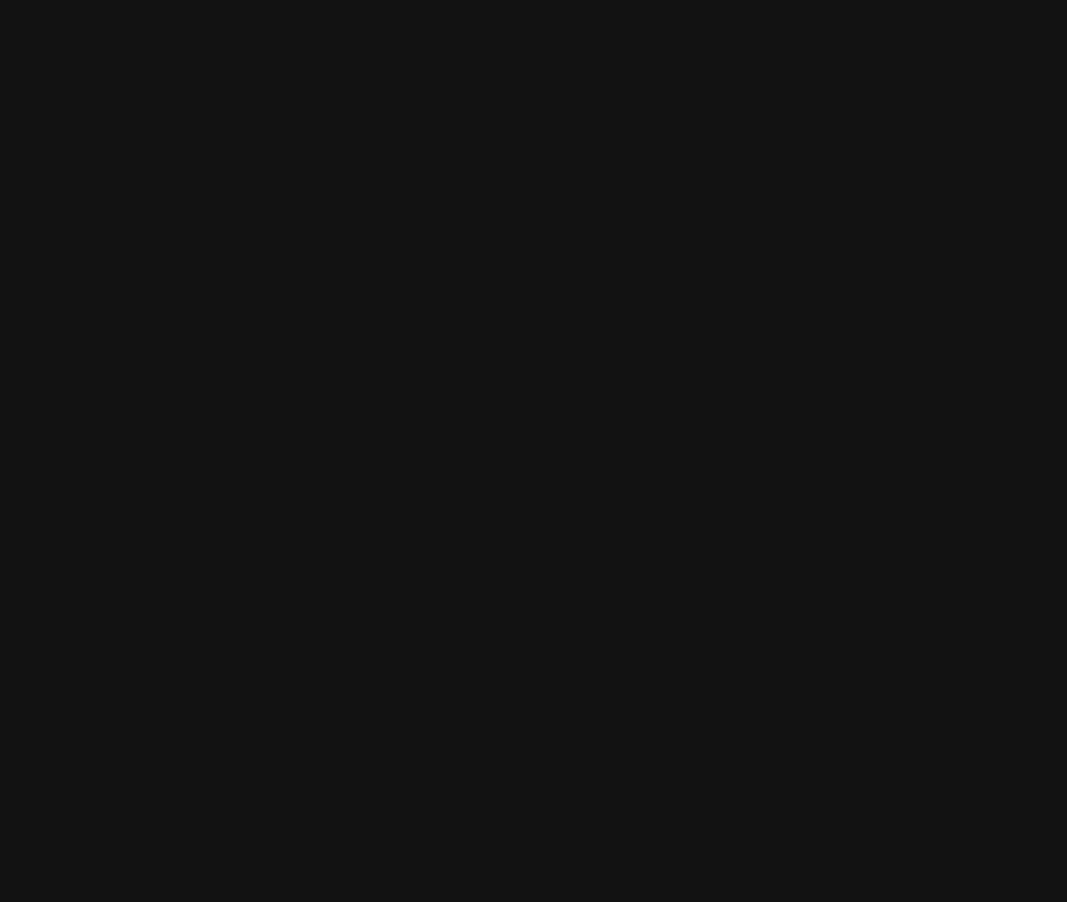
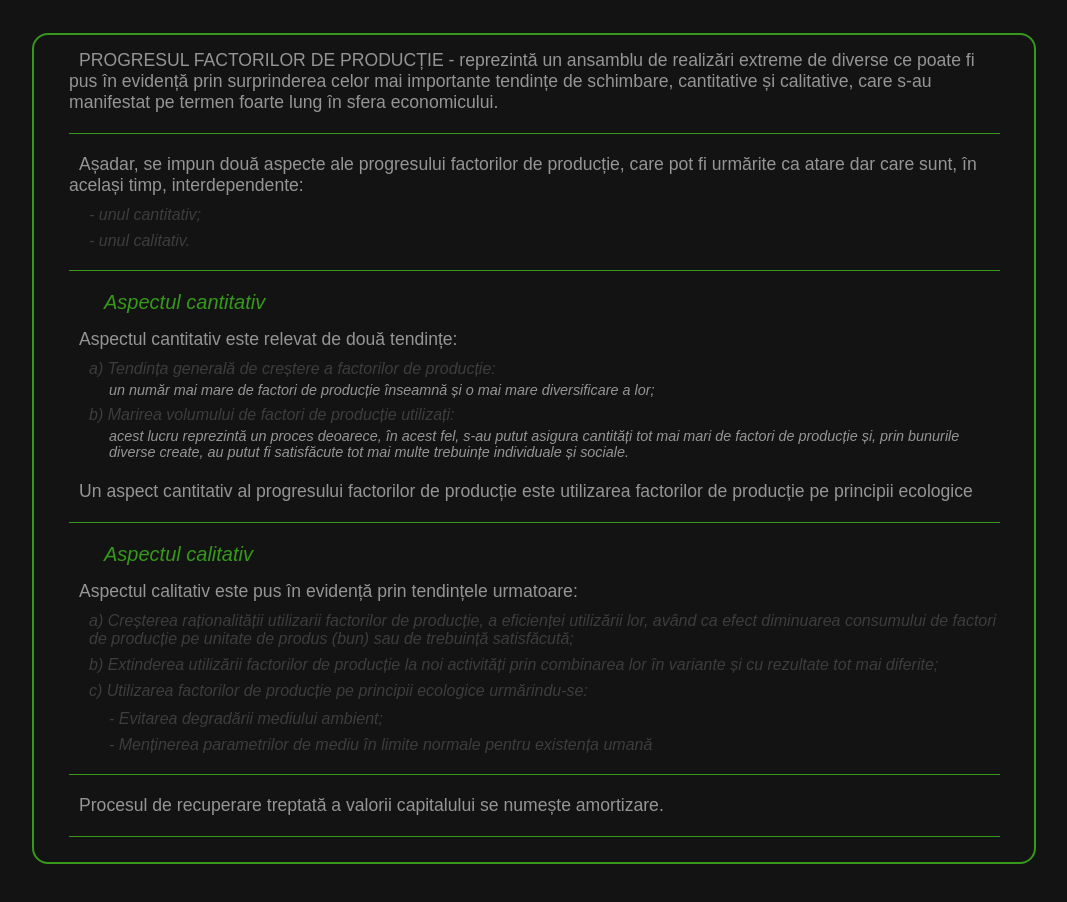
Before and after one commit to TheAncientOwl/progresul-fdp-react, a React (Create React App) app: page / in a window 1280 px wide. Shown: the part 1340-2242 px from the top of the page, without its empty margins (106-1173 px from the left). Before the commit the page ends 1303 px from the top, so only its background shows below. Built offline with nearby package versions, Linux system fonts and the light colour scheme.

Commit message:
added content section + components responsiveness.

```diff
--- a/src/App.js
+++ b/src/App.js
@@ -11,6 +11,7 @@ import {
   SubParagraph,
   ParagraphIndent,
   Divider,
+  SectionSubTitle,
 } from './components/content/ContentElements';
 import ContentSection from './components/content';
 import ComponenteleCapitaluluiGr from './images/componentele_capitalului.png';
@@ -36,18 +37,18 @@ const theme = {
 
 export default function App() {
   const items = [
-    { title: 'Tipuri de capital', to: 'section-title' },
-    { title: 'Aspecte', to: 'section-title' },
+    { title: 'Tipuri de capital', to: 'tipuri-de-capital' },
+    { title: 'Aspecte', to: 'aspecte' },
     { title: 'Dezvoltarea economică', to: 'section-title' },
   ];
 
   return (
     <>
       <ThemeProvider theme={theme}>
-        <div style={{ minHeight: '150vh' }}>
+        <>
           <Navbar title='Capitalul tehnic si progresul factorilor de productie' items={items} />
           <ContentContainer>
-            <ContentSection id='section-title'>
+            <ContentSection id='tipuri-de-capital'>
               <SectionTitle>Tipuri de capital</SectionTitle>
               <Paragraph>
                 <ParagraphIndent />
@@ -116,8 +117,87 @@ export default function App() {
               />
               <Divider />
             </ContentSection>
+
+            <ContentSection id='aspecte'>
+              <SectionTitle>Aspectul calitativ si cantitativ al factorilor de producție</SectionTitle>
+              <Paragraph>
+                <ParagraphIndent />
+                PROGRESUL FACTORILOR DE PRODUCȚIE - reprezintă un ansamblu de realizări extreme de diverse ce poate fi
+                pus în evidență prin surprinderea celor mai importante tendințe de schimbare, cantitative și calitative,
+                care s-au manifestat pe termen foarte lung în sfera economicului.
+              </Paragraph>
+              <Divider />
+              <Paragraph>
+                <ParagraphIndent />
+                Așadar, se impun două aspecte ale progresului factorilor de producție, care pot fi urmărite ca atare dar
+                care sunt, în același timp, interdependente:
+                <SectionList>
+                  {['- unul cantitativ;', '- unul calitativ.'].map((item, index) => (
+                    <SectionListItem key={index}>{item}</SectionListItem>
+                  ))}
+                </SectionList>
+              </Paragraph>
+              <Divider />
+              <SectionSubTitle>Aspectul cantitativ</SectionSubTitle>
+              <Paragraph>
+                <ParagraphIndent />
+                Aspectul cantitativ este relevat de două tendințe:
+                <SectionList>
+                  {[
+                    {
+                      value: 'a) Tendința generală de creștere a factorilor de producție:',
+                      desc: 'un număr mai mare de factori de producție înseamnă și o mai mare diversificare a lor;',
+                    },
+                    {
+                      value: 'b) Marirea volumului de factori de producție utilizați:',
+                      desc: 'acest lucru reprezintă un proces deoarece, în acest fel, s-au putut asigura cantități tot mai mari de factori de producție și, prin bunurile diverse create, au putut fi satisfăcute tot mai multe trebuințe individuale și sociale.',
+                    },
+                  ].map((item, index) => (
+                    <React.Fragment key={index}>
+                      <SectionListItem>{item.value}</SectionListItem>
+                      <SectionListItemDesc>{item.desc}</SectionListItemDesc>
+                    </React.Fragment>
+                  ))}
+                </SectionList>
+                <br />
+                <ParagraphIndent />
+                Un aspect cantitativ al progresului factorilor de producție este utilizarea factorilor de producție pe
+                principii ecologice
+              </Paragraph>
+              <Divider />
+              <SectionSubTitle>Aspectul calitativ</SectionSubTitle>
+              <Paragraph>
+                <ParagraphIndent />
+                Aspectul calitativ este pus în evidență prin tendințele urmatoare:
+                <SectionList>
+                  {[
+                    'a) Creșterea raționalității utilizarii factorilor de producție, a eficienței utilizării lor, având ca efect diminuarea consumului de factori de producție pe unitate de produs (bun) sau de trebuință satisfăcută;',
+                    'b) Extinderea utilizării factorilor de producție la noi activități prin combinarea lor în variante și cu rezultate tot mai diferite;',
+                    <>
+                      c) Utilizarea factorilor de producție pe principii ecologice urmărindu-se:
+                      <SectionList>
+                        {[
+                          '- Evitarea degradării mediului ambient;',
+                          '- Menținerea parametrilor de mediu în limite normale pentru existența umană',
+                        ].map((item, index) => (
+                          <SectionListItem key={index}>{item}</SectionListItem>
+                        ))}
+                      </SectionList>
+                    </>,
+                  ].map((item, index) => (
+                    <SectionListItem key={index}>{item}</SectionListItem>
+                  ))}
+                </SectionList>
+              </Paragraph>
+              <Divider />
+              <Paragraph>
+                <ParagraphIndent />
+                Procesul de recuperare treptată a valorii capitalului se numește amortizare.
+              </Paragraph>
+              <Divider />
+            </ContentSection>
           </ContentContainer>
-        </div>
+        </>
       </ThemeProvider>
     </>
   );
--- a/src/components/content/ContentElements.js
+++ b/src/components/content/ContentElements.js
@@ -2,21 +2,32 @@ import styled from 'styled-components';
 import Breakpoints from '../../Breakpoints';
 
 export const ContentContainer = styled.div`
-  border: 1px orange;
   margin: 0 10vw;
   padding: 10px;
+
+  @media (max-width: ${Breakpoints.tablet}) {
+    margin: 0 1vw;
+  }
 `;
 
 export const ImplContentSection = styled.div`
-  border: 1px red;
+  border: 2px solid ${props => props.theme.secondary};
+  border-radius: 1rem;
   width: 100%;
+  margin-bottom: 50px;
+  padding: 5px 25px;
+  min-height: 90vh;
+
+  @media (max-width: ${Breakpoints.tablet}) {
+    padding: 5px 20px;
+  }
 `;
 
 export const SectionTitle = styled.div`
   display: none;
   border: 1px cyan;
-  font-size: 1.4rem;
-  margin: 10px auto;
+  font-size: 1.6rem;
+  margin: 10px auto 25px auto;
   max-width: 800px;
   text-align: center;
 
@@ -31,6 +42,11 @@ export const SectionTitle = styled.div`
   @media (max-width: ${Breakpoints.tablet}) {
     display: block;
   }
+
+  @media (max-width: ${Breakpoints.phone}) {
+    font-size: 1.4rem;
+    margin-bottom: 15px;
+  }
 `;
 
 export const Paragraph = styled.div`
@@ -40,6 +56,7 @@ export const Paragraph = styled.div`
   max-width: 1000px;
   margin-top: 10px;
   color: ${props => props.theme.text.primary};
+  padding: 0 10px;
 `;
 
 export const ParagraphIndent = styled.span`
@@ -71,11 +88,24 @@ export const SectionListItemDesc = styled(SectionListItem)`
   margin-left: 30px;
   font-size: 0.9rem;
   margin-top: 4px;
+  color: ${props => props.theme.text.primary};
 `;
 
 export const Divider = styled.div`
   margin: 20px auto;
   height: 1px;
-  width: 100%;
+  width: 98%;
   background-color: ${props => (props.primary ? props.theme.primary : props.theme.secondary)};
 `;
+
+export const SectionSubTitle = styled.div`
+  font-size: 1.25rem;
+  font-style: italic;
+  color: ${props => props.theme.secondary};
+  margin-left: 45px;
+  margin-bottom: 15px;
+
+  @media (max-width: ${Breakpoints.phone}) {
+    margin-left: 25px;
+  }
+`;
```
